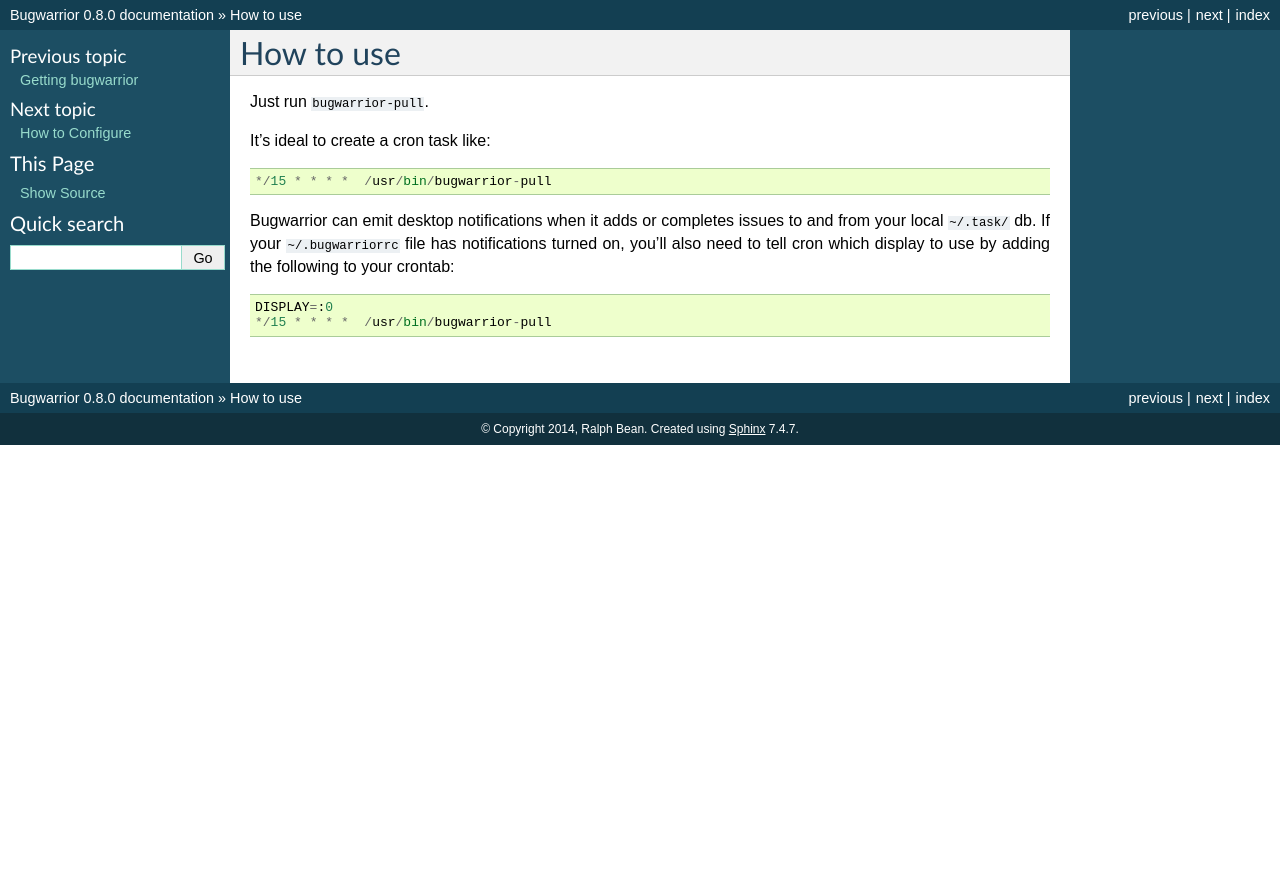
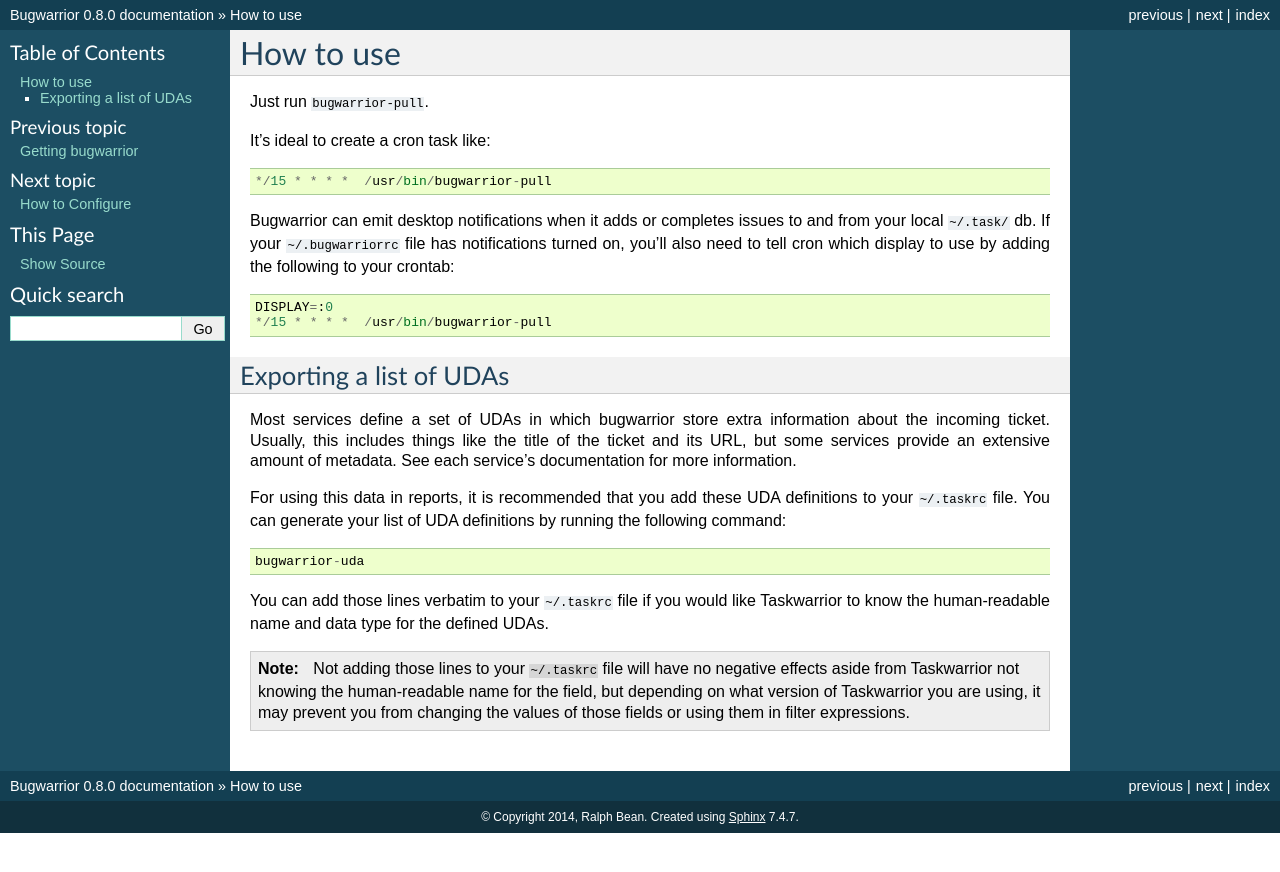
Before and after one commit to GothenburgBitFactory/bugwarrior, a Sphinx documentation site: the page built from bugwarrior/docs/using.rst, in a window 1280 px wide. Shown: the top 872 px of the page. Built offline with Sphinx 7.4.7, drawn with Linux system fonts in a browser that asks for light colours; pages that are not in the unit, such as notebooks, are missing from menus.

Commit message:
Adding a note about how to export UDAs.

```diff
--- a/bugwarrior/docs/using.rst
+++ b/bugwarrior/docs/using.rst
@@ -14,3 +14,29 @@
 
     DISPLAY=:0
     */15 * * * *  /usr/bin/bugwarrior-pull
+
+Exporting a list of UDAs
+------------------------
+
+Most services define a set of UDAs in which bugwarrior store extra information
+about the incoming ticket.  Usually, this includes things like the title
+of the ticket and its URL, but some services provide an extensive amount of
+metadata.  See each service's documentation for more information.
+
+For using this data in reports, it is recommended that you add these UDA
+definitions to your ``~/.taskrc`` file.  You can generate your list of
+UDA definitions by running the following command::
+
+    bugwarrior-uda
+
+You can add those lines verbatim to your ``~/.taskrc`` file if you would like
+Taskwarrior to know the human-readable name and data type for the defined
+UDAs.
+
+.. note::
+
+   Not adding those lines to your ``~/.taskrc`` file will have no negative
+   effects aside from Taskwarrior not knowing the human-readable name for the
+   field, but depending on what version of Taskwarrior you are using, it
+   may prevent you from changing the values of those fields or using them
+   in filter expressions.
```
